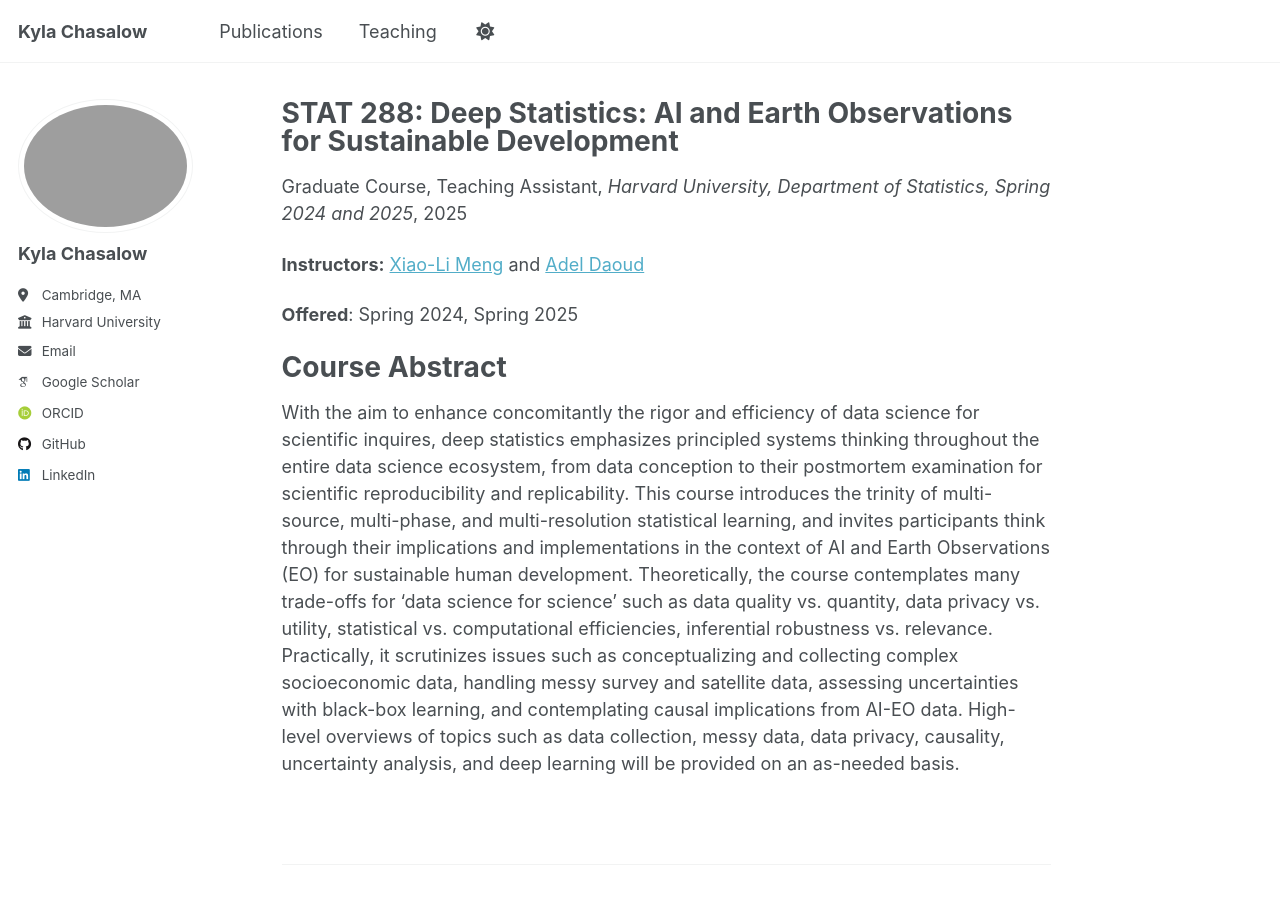
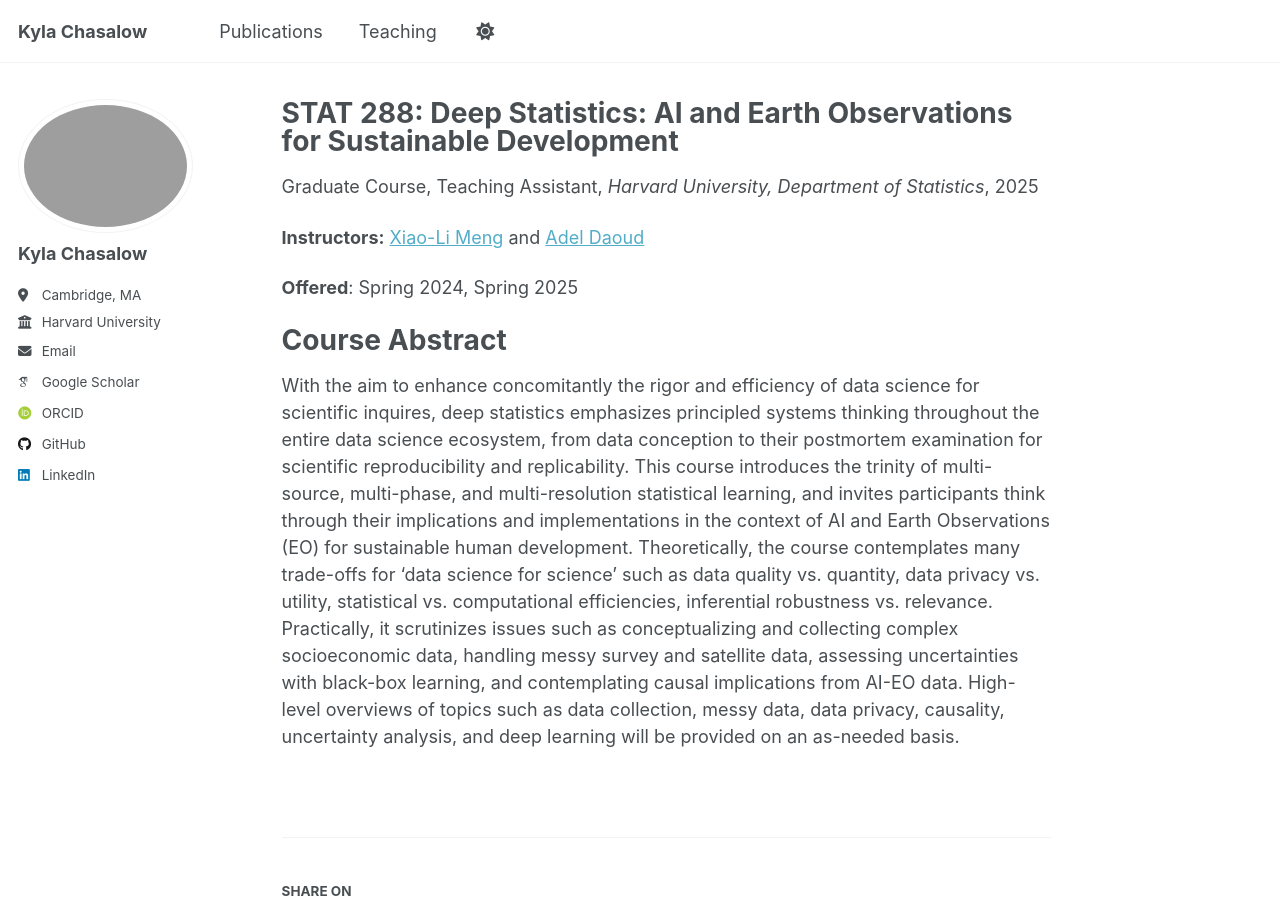
Before and after one commit to kchaz/kchaz-github.io, a Jekyll site: the page built from _teaching/Stat288.md, in a window 1280 px wide and 900 px high. Built offline with Jekyll 4.4.1, drawn with Linux system fonts in a browser that asks for light colours; some web fonts are replaced.

Commit message:
Update Stat288.md

```diff
--- a/_teaching/Stat288.md
+++ b/_teaching/Stat288.md
@@ -3,7 +3,7 @@ title: "STAT 288: Deep Statistics: AI and Earth Observations for Sustainable Dev
 collection: teaching
 type: "Graduate Course, Teaching Assistant"
 permalink: /teaching/STAT288
-venue: "Harvard University, Department of Statistics, Spring 2024 and 2025"
+venue: "Harvard University, Department of Statistics"
 date: 2025-01-01
 location: "Cambridge, MA"
 ---
```
